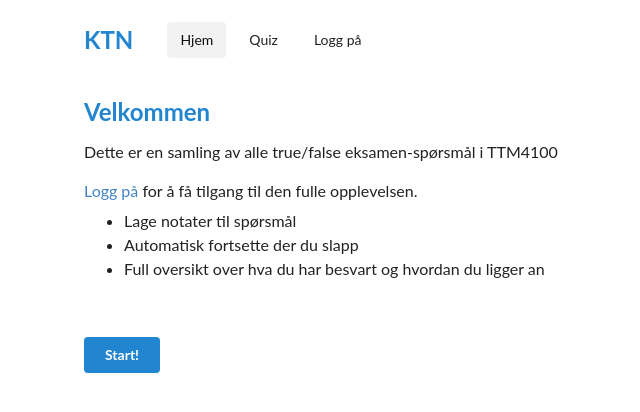
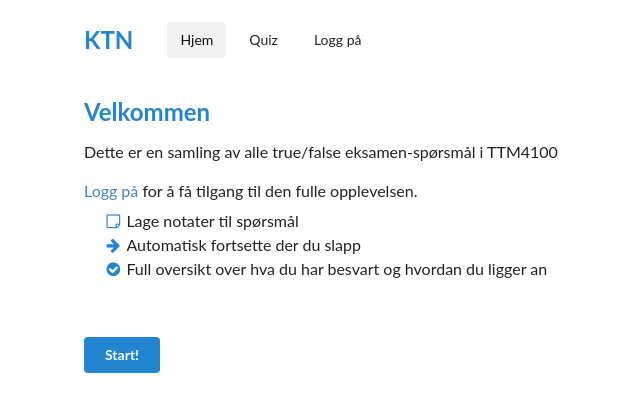
Before and after one commit to tenstad/ktn, a Django app: page / in a window 1280 px wide. Shown: the top 412 px of the page, without its empty margins (206-846 px from the left). Run offline with Django 3.2, Linux system fonts and the light colour scheme.

Commit message:
Add icons to index ul

```diff
--- a/ktn/static/ktn/css/index.css
+++ b/ktn/static/ktn/css/index.css
@@ -4,4 +4,9 @@
 
 ul {
     margin-top: -10px;
+    margin-left: -20px;
 }
+
+li {
+    list-style: none;
+}
--- a/ktn/templates/ktn/index.html
+++ b/ktn/templates/ktn/index.html
@@ -12,9 +12,9 @@
     <p>Dette er en samling av alle true/false eksamen-spørsmål i TTM4100</p>
     <p><a class="item login_tab" href="/account/login">Logg på</a> for å få tilgang til den fulle opplevelsen.</p>
     <ul>
-      <li>Lage notater til spørsmål</li>
-      <li>Automatisk fortsette der du slapp</li>
-      <li>Full oversikt over hva du har besvart og hvordan du ligger an</li>
+      <li><i class="blue sticky note outline icon"></i>Lage notater til spørsmål</li>
+      <li><i class="blue right arrow icon"></i>Automatisk fortsette der du slapp</li>
+      <li><i class="blue check circle icon"></i>Full oversikt over hva du har besvart og hvordan du ligger an</li>
     </ul>
     <a class="ui {{ 'ACCENT_COLOR_NAME'|setting }} start button" href="/quiz/">Start!</a>
   </div>
```
